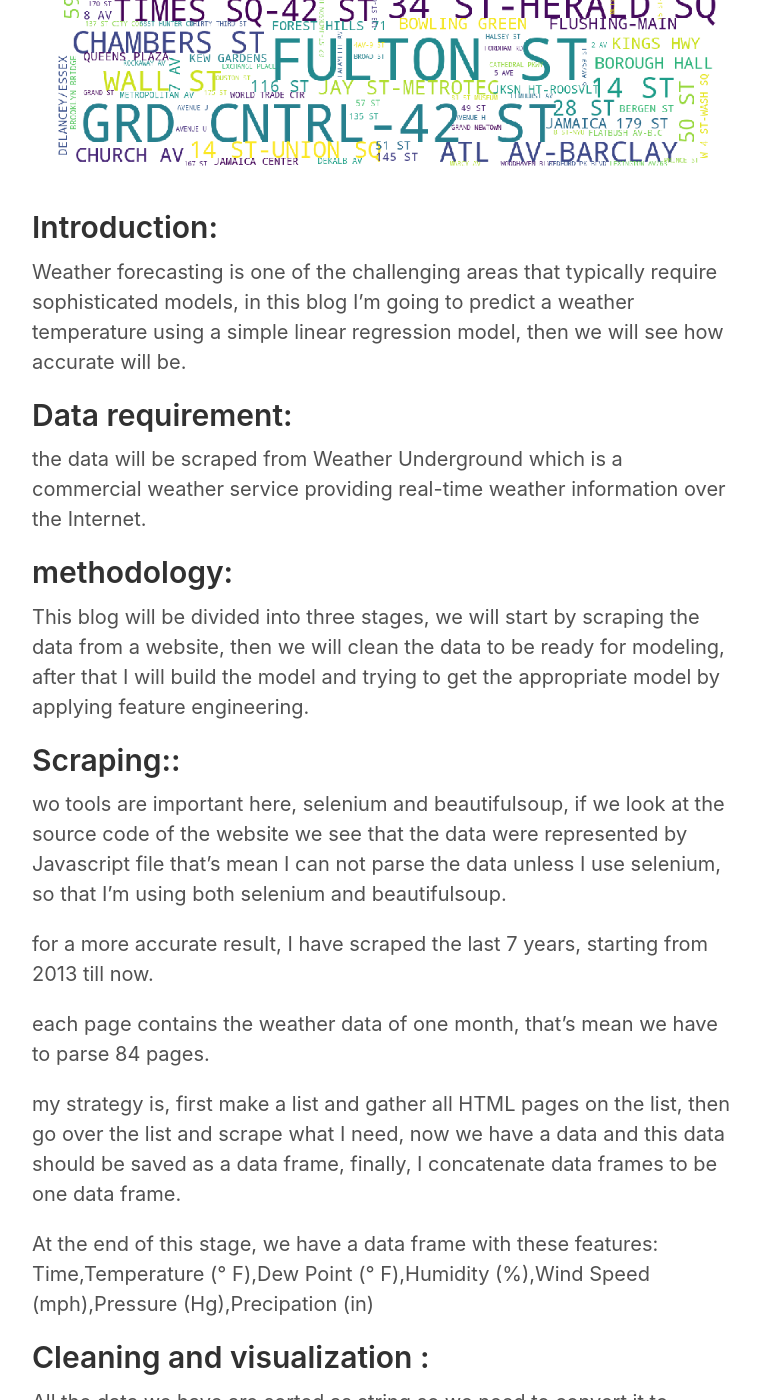
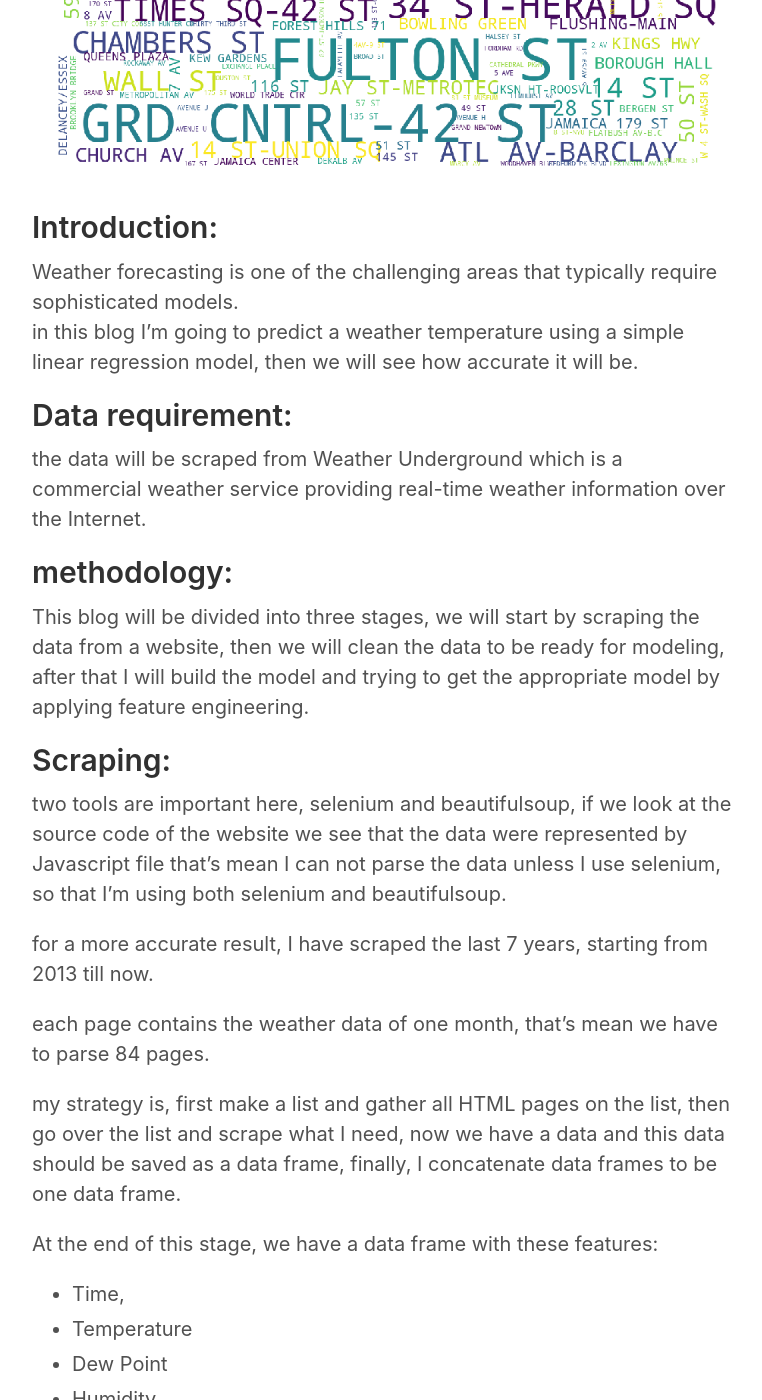
Before and after one commit to aiman-alghamdi/aiman2019.github.io, a Jekyll site: the page built from _posts/2019-9-23-aiman.md, in a window 1280 px wide and 1400 px high, scrolled down 479 px. Shown: the whole window, without its empty margins (258-1020 px from the left). Built offline with Jekyll 4.4.1, drawn with Linux system fonts in a browser that asks for light colours; some of the changed text lies outside the part shown.

Commit message:
Update 2019-9-23-aiman.md

```diff
--- a/_posts/2019-9-23-aiman.md
+++ b/_posts/2019-9-23-aiman.md
@@ -6,7 +6,7 @@ title: Project-02 Weather Forecasting Of London
 
 ## Introduction:
 
-Weather forecasting is one of the challenging areas that typically require sophisticated models, in this blog I'm going to predict a weather temperature using a simple linear regression model, then we will see how accurate will be.
+Weather forecasting is one of the challenging areas that typically require sophisticated models. <br /> in this blog I'm going to predict a weather temperature using a simple linear regression model, then we will see how accurate it will be.
 
 
 
@@ -18,8 +18,9 @@ the data will be scraped from Weather Underground which is a commercial weather
 
 This blog will be divided into three stages, we will start by scraping the data from a website, then we will clean the data to be ready for modeling, after that I will build the model and trying to get the appropriate model by applying feature engineering.
 
-## Scraping::
-wo tools are important here, selenium and beautifulsoup, if we look at the source code of the website we see that the data were represented by Javascript file that's mean I can not parse the data unless I use selenium, so that I'm using both selenium and beautifulsoup.
+## Scraping:
+
+two tools are important here, selenium and beautifulsoup, if we look at the source code of the website we see that the data were represented by Javascript file that's mean I can not parse the data unless I use selenium, so that I'm using both selenium and beautifulsoup.
 
 for a more accurate result, I have scraped the last 7 years, starting from 2013 till now.
 
@@ -28,7 +29,13 @@ each page contains the weather data of one month, that's mean we have to parse 8
 my strategy is, first make a list and gather all HTML pages on the list,  then go over the list and scrape what I need, now we have a data and this data should be saved as a data frame, finally, I concatenate data frames to be one data frame.
 
 At the end of this stage, we have a data frame with these features:
-Time,Temperature (° F),Dew Point (° F),Humidity (%),Wind Speed (mph),Pressure (Hg),Precipation (in)
+- Time,
+- Temperature
+- Dew Point
+- Humidity
+- Wind Speed
+- Pressure
+- Precipation
 
 ## Cleaning and visualization :
 All the data we have are sorted as string so we need to convert it to integer.
```
